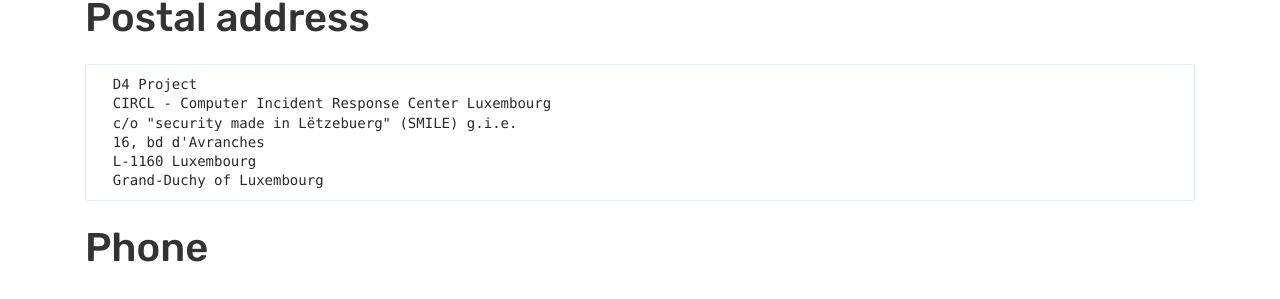
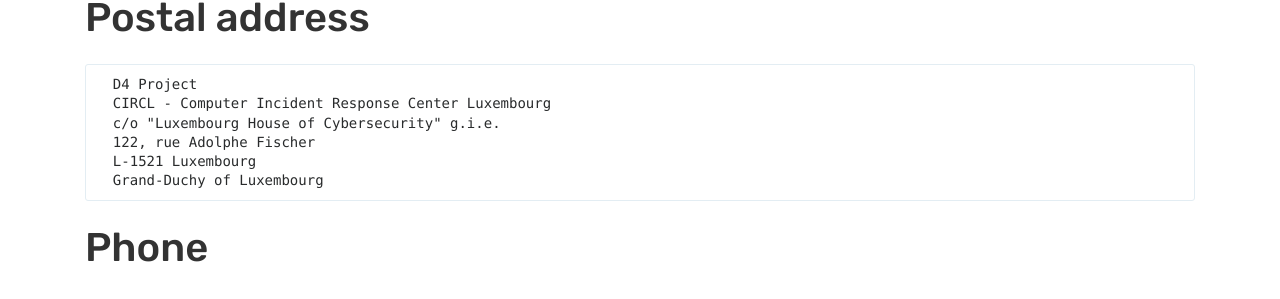
Before and after one commit to D4-project/d4-website, a Jekyll site: the page built from contact.md, in a window 1280 px wide. Shown: the part 355-654 px from the top of the page. Built offline with Jekyll 4.4.1, drawn with Linux system fonts in a browser that asks for light colours.

Commit message:
chg:[contact/about] fixed address

```diff
--- a/contact.md
+++ b/contact.md
@@ -8,9 +8,9 @@
 ~~~~
   D4 Project
   CIRCL - Computer Incident Response Center Luxembourg
-  c/o "security made in Lëtzebuerg" (SMILE) g.i.e.
-  16, bd d'Avranches
-  L-1160 Luxembourg
+  c/o "Luxembourg House of Cybersecurity" g.i.e.
+  122, rue Adolphe Fischer
+  L-1521 Luxembourg
   Grand-Duchy of Luxembourg
 ~~~~
 
```
Also changed, not shown: about.md (+3 -3 lines).
